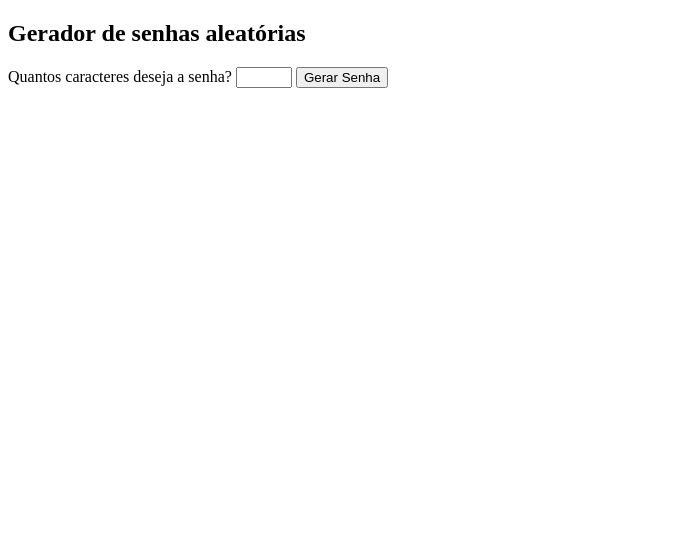
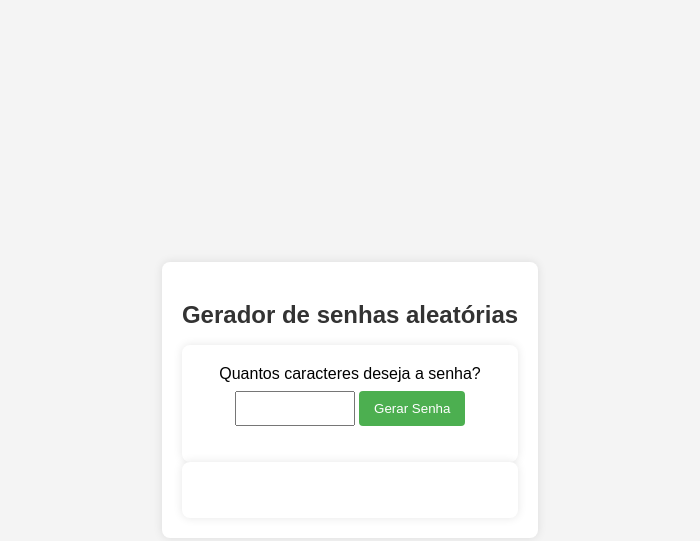
Before and after one commit to Mikael-Kalashnikov/Gerador-de-senhas-aleatorias, an Electron app: page index.html in a window 700 px wide. Drawn offline with Linux system fonts and the light colour scheme.

Commit message:
style css

```diff
--- a/index.html
+++ b/index.html
@@ -2,12 +2,13 @@
 <html lang="pt-br">
   <head>
     <meta http-equiv="Content-type" content="text/html;charset=UTF-8">
+    <link rel="stylesheet" type="text/css" href="./src/style.css">
     <title>Gerador de senhas aleatórias</title>
   </head>
   <body>
     <div>
       <h2>Gerador de senhas aleatórias</h2>
-      <div>
+      <div class="box">
         <label>Quantos caracteres deseja a senha?</label>
         <input type="number" id="pass" min="0" max="15"/>
         <button onclick="generatePass()">Gerar Senha</button>
--- /dev/null
+++ b/src/style.css
@@ -0,0 +1,56 @@
+body {
+    font-family: Arial, sans-serif;
+    background-color: #f4f4f4;
+    margin: 0;
+    padding: 0;
+    display: flex;
+    align-items: center;
+    justify-content: center;
+    height: 100vh;
+  }
+
+  div {
+    max-width: 1000px;
+    background-color: #fff;
+    padding: 20px;
+    border-radius: 8px;
+    box-shadow: 0 0 10px rgba(0, 0, 0, 0.1);
+    text-align: center;
+  }
+
+  h2 {
+    color: #333;
+    margin-bottom: 16px; /* Add margin-bottom to create space between h2 and label */
+  }
+
+  label {
+    display: block;
+    margin-bottom: 8px;
+  }
+
+  input {
+    width: 100%;
+    padding: 8px;
+    margin-bottom: 16px;
+    width: 100px;
+  }
+
+  button {
+    background-color: #4caf50;
+    color: #fff;
+    padding: 10px 15px;
+    border: none;
+    border-radius: 4px;
+    cursor: pointer;
+  }
+
+  button:hover {
+    background-color: #45a049;
+  }
+
+  span {
+    display: block;
+    margin-top: 16px;
+    font-size: 18px;
+    color: #333;
+  }
```
